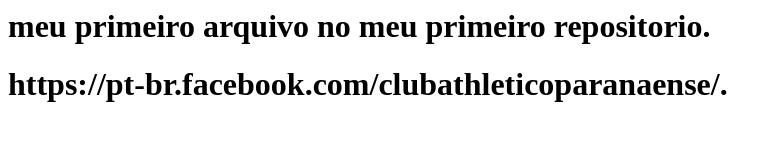
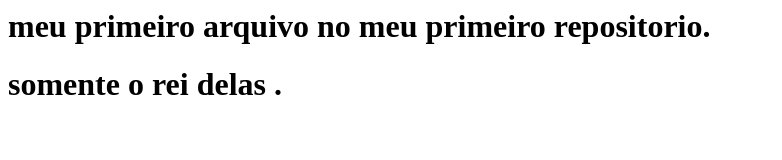
Before and after one commit to RafaelSomente/PC-Primeiro-C-AJ, a plain HTML site: page index.html in a window 1280 px wide. Shown: the whole page, without its empty margins (0-782 px from the left). Drawn offline with Linux system fonts and the light colour scheme.

Commit message:
Update index.html

```diff
--- a/index.html
+++ b/index.html
@@ -1,4 +1,4 @@
 <html>
 <h1>meu primeiro arquivo no meu primeiro repositorio. </h1>
 </html>
-<h1>https://pt-br.facebook.com/clubathleticoparanaense/. </h1>
+<h1>somente o rei delas . </h1>
```
